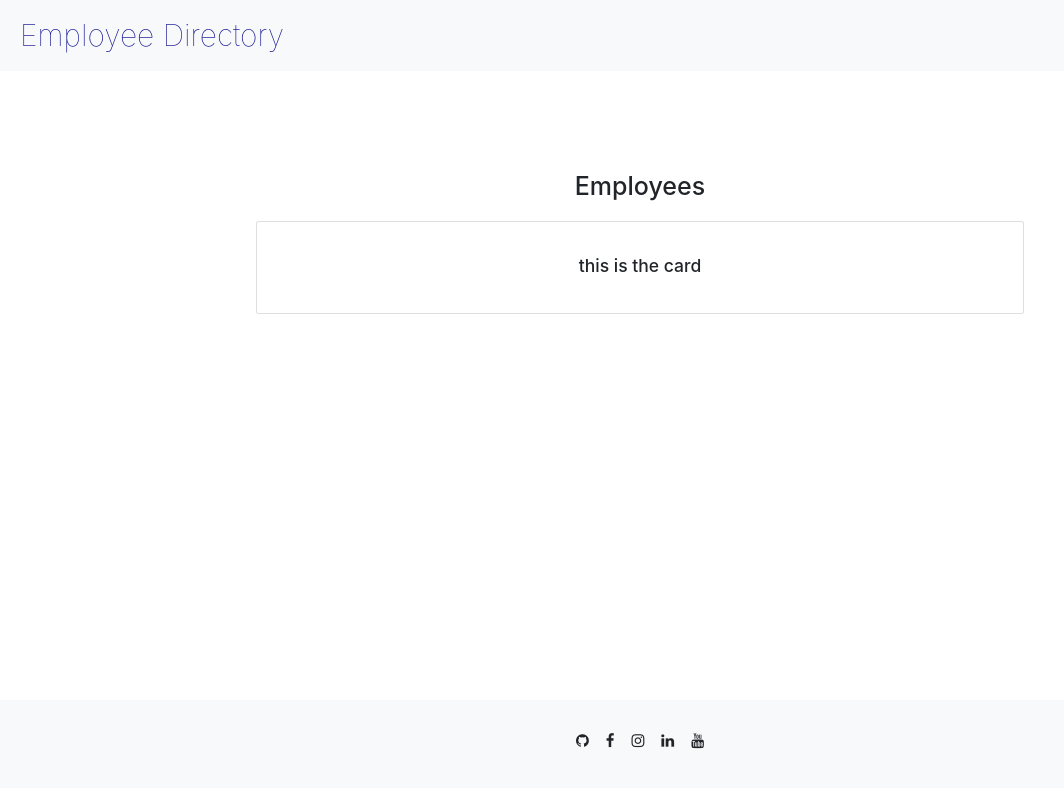
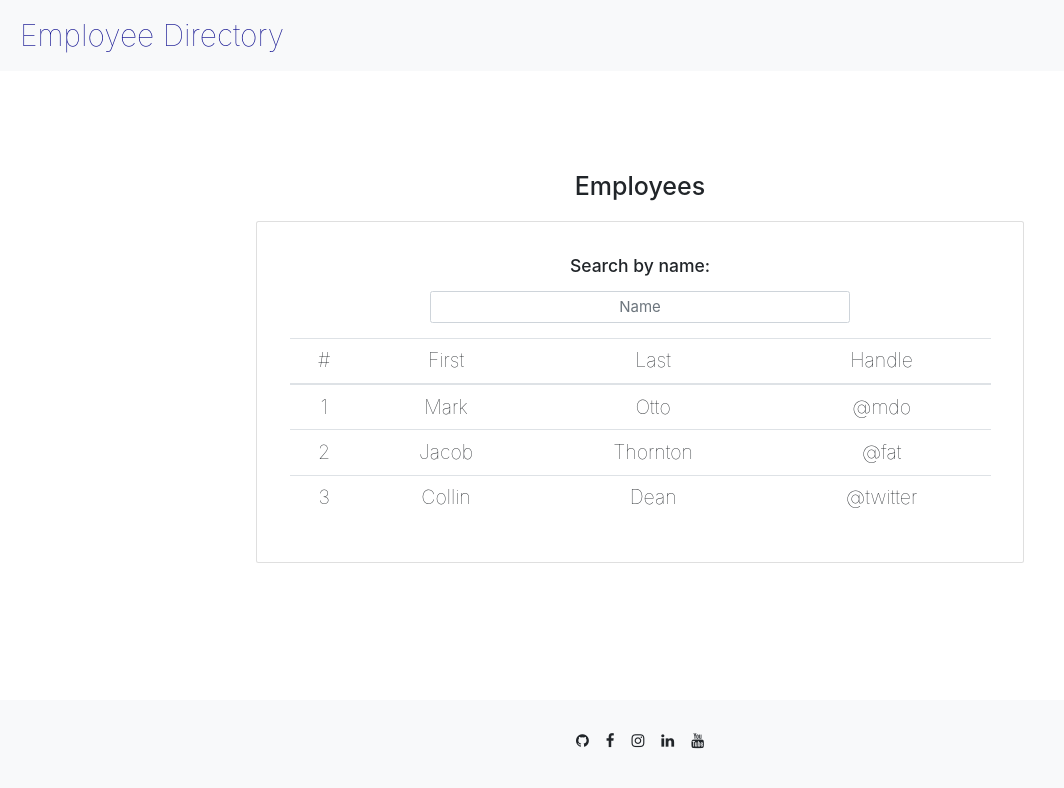
Before and after one commit to wilsoncollin7/employee-directory, a React (Create React App) app: page / in a window 1280 px wide. Shown: the top 788 px of the page, without its empty margins (0-1064 px from the left). Built offline with nearby package versions, Linux system fonts and the light colour scheme.

Commit message:
added input and smaple table for styling

```diff
--- a/src/components/Card/Card.js
+++ b/src/components/Card/Card.js
@@ -1,12 +1,21 @@
 import React from "react";
 // style
 import "./style.css";
+// import component
+import Table from "../Table/Table";
 
 function Card() {
   return (
     <div className="card">
       <div className="card-body">
-        <h3>this is the card</h3>
+        <h3>Search by name:</h3>
+        <input
+          name="name"
+          type="text"
+          className="form-control"
+          placeholder="Name"
+        />
+        <Table />
       </div>
     </div>
   );
--- a/src/components/Card/style.css
+++ b/src/components/Card/style.css
@@ -3,3 +3,12 @@
   padding: 2rem;
   width: 60%;
 }
+
+.form-control {
+  margin: auto;
+  margin-top: 1.5rem;
+  padding: 1rem;
+  width: 60%;
+  text-align: center;
+  font-size: 1.5rem;
+}
--- /dev/null
+++ b/src/components/Table/Table.js
@@ -0,0 +1,40 @@
+import React from "react";
+// style
+import "./style.css";
+
+function Table() {
+  return (
+    <table className="table table-hover">
+      <thead>
+        <tr>
+          <th scope="col">#</th>
+          <th scope="col">First</th>
+          <th scope="col">Last</th>
+          <th scope="col">Handle</th>
+        </tr>
+      </thead>
+      <tbody>
+        <tr>
+          <th scope="row">1</th>
+          <td>Mark</td>
+          <td>Otto</td>
+          <td>@mdo</td>
+        </tr>
+        <tr>
+          <th scope="row">2</th>
+          <td>Jacob</td>
+          <td>Thornton</td>
+          <td>@fat</td>
+        </tr>
+        <tr>
+          <th scope="row">3</th>
+          <td>Collin</td>
+          <td>Dean</td>
+          <td>@twitter</td>
+        </tr>
+      </tbody>
+    </table>
+  );
+}
+
+export default Table;
--- /dev/null
+++ b/src/components/Table/style.css
@@ -0,0 +1,7 @@
+.table {
+  margin-top: 1.5rem;
+}
+
+thead, tbody {
+  font-size: 5rem;
+}
```
